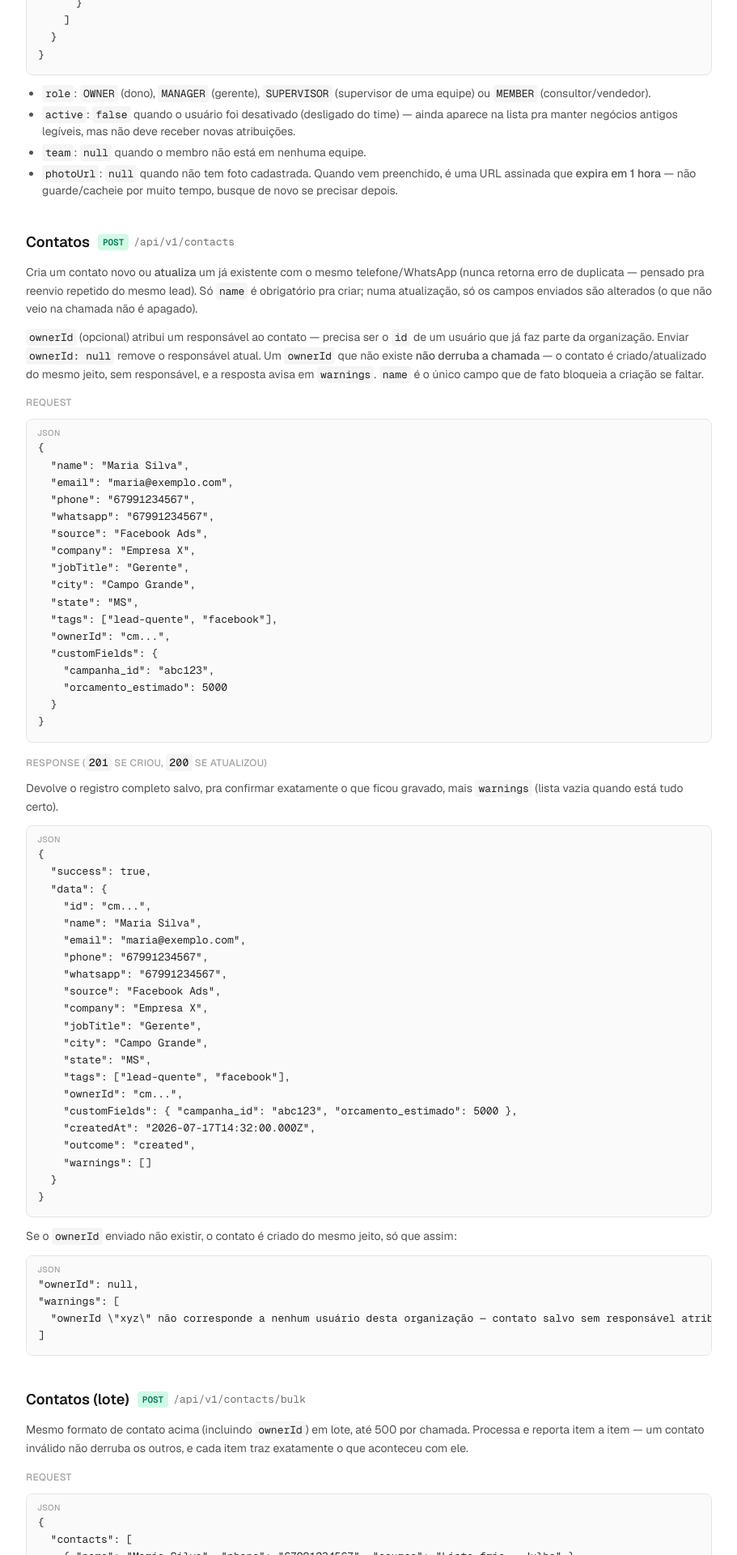
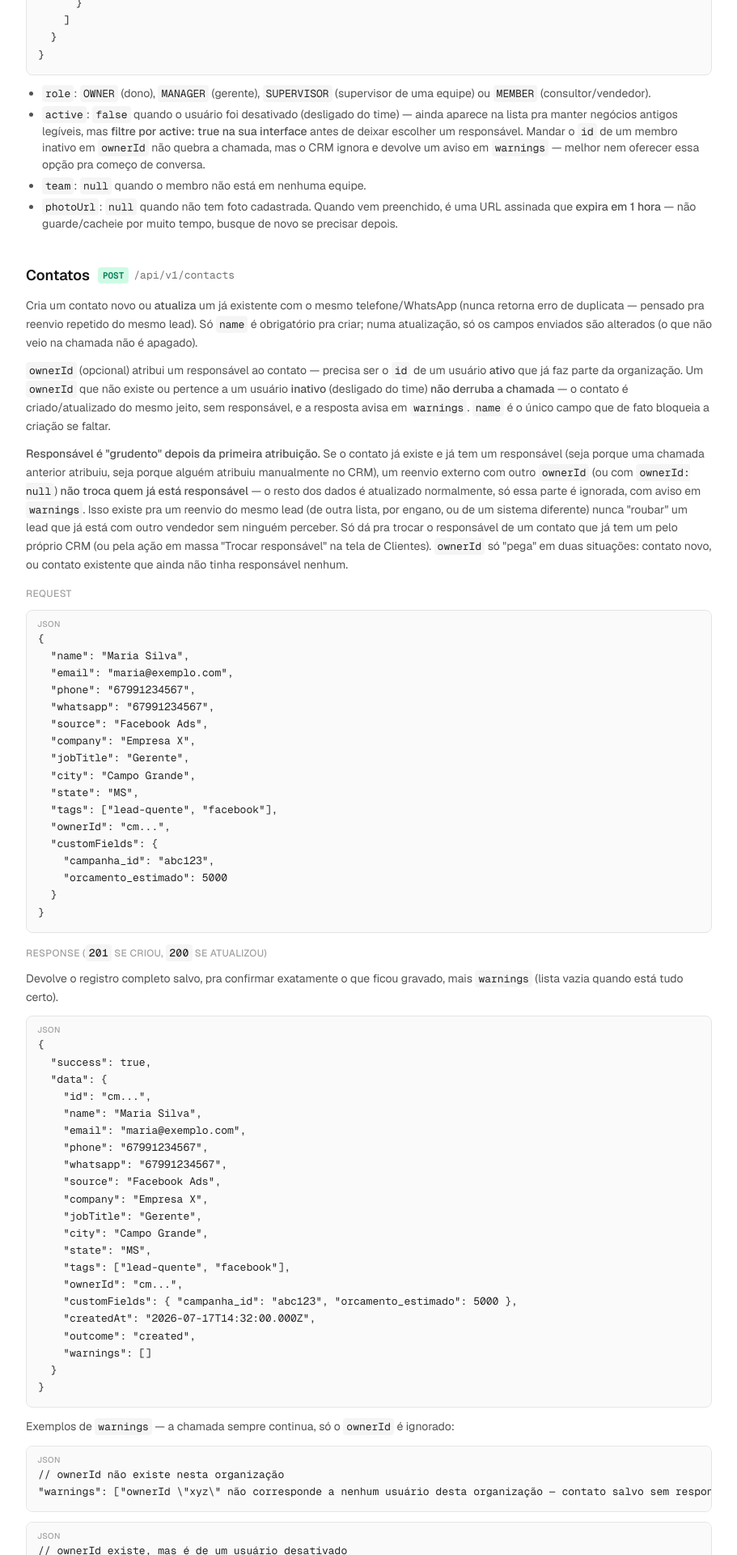
Before and after one commit to gabrielferreiraz/crmreobote, a Next.js app: page /docs in a window 1280 px wide. Shown: the part 1980-3900 px from the top of the page at 81% size, without its empty margins (312-1223 px from the left). Built offline with nearby package versions, Linux system fonts and the light colour scheme.

Commit message:
endpoints para lista

```diff
--- a/app/api/v1/deals/route.ts
+++ b/app/api/v1/deals/route.ts
@@ -140,11 +140,14 @@ export async function POST(req: Request) {
       const membership = await prisma.organizationUser.findUnique({
         where: { organizationId_userId: { organizationId: access.organizationId, userId: ownerId } },
       });
-      // Um ownerId errado não pode derrubar o negócio inteiro — cai pra
-      // atribuição automática (mesmo fallback de quando ownerId não vem) e
-      // avisa no lugar de rejeitar a chamada.
+      // Um ownerId errado/inativo não pode derrubar o negócio inteiro — cai
+      // pra atribuição automática (mesmo fallback de quando ownerId não vem)
+      // e avisa no lugar de rejeitar a chamada.
       if (!membership) {
         warnings.push(`ownerId "${ownerId}" não corresponde a nenhum usuário desta organização — atribuído automaticamente.`);
+        ownerId = undefined;
+      } else if (!membership.active) {
+        warnings.push(`ownerId "${ownerId}" corresponde a um usuário inativo desta organização — atribuído automaticamente.`);
         ownerId = undefined;
       }
     }
--- a/app/docs/page.tsx
+++ b/app/docs/page.tsx
@@ -178,7 +178,11 @@ Authorization: Bearer crm_xxxxxxxxxxxxxxxxxxxxxxxxxxxxxxxxxxxxxxxxxxxxxxxx`}</Co
               </li>
               <li>
                 <Code>active</Code>: <Code>false</Code> quando o usuário foi desativado (desligado do time) — ainda
-                aparece na lista pra manter negócios antigos legíveis, mas não deve receber novas atribuições.
+                aparece na lista pra manter negócios antigos legíveis, mas{" "}
+                <strong className="font-medium">filtre por active: true na sua interface</strong> antes de deixar
+                escolher um responsável. Mandar o <Code>id</Code> de um membro inativo em <Code>ownerId</Code> não
+                quebra a chamada, mas o CRM ignora e devolve um aviso em <Code>warnings</Code> — melhor nem oferecer
+                essa opção pra começo de conversa.
               </li>
               <li>
                 <Code>team</Code>: <Code>null</Code> quando o membro não está em nenhuma equipe.
@@ -200,10 +204,24 @@ Authorization: Bearer crm_xxxxxxxxxxxxxxxxxxxxxxxxxxxxxxxxxxxxxxxxxxxxxxxx`}</Co
             </P>
             <P>
               <Code>ownerId</Code> (opcional) atribui um responsável ao contato — precisa ser o <Code>id</Code> de um
-              usuário que já faz parte da organização. Enviar <Code>ownerId: null</Code> remove o responsável atual.
-              Um <Code>ownerId</Code> que não existe <strong className="font-medium">não derruba a chamada</strong> —
-              o contato é criado/atualizado do mesmo jeito, sem responsável, e a resposta avisa em{" "}
-              <Code>warnings</Code>. <Code>name</Code> é o único campo que de fato bloqueia a criação se faltar.
+              usuário <strong className="font-medium">ativo</strong> que já faz parte da organização. Um{" "}
+              <Code>ownerId</Code> que não existe ou pertence a um usuário{" "}
+              <strong className="font-medium">inativo</strong> (desligado do time){" "}
+              <strong className="font-medium">não derruba a chamada</strong> — o contato é criado/atualizado do
+              mesmo jeito, sem responsável, e a resposta avisa em <Code>warnings</Code>. <Code>name</Code> é o único
+              campo que de fato bloqueia a criação se faltar.
+            </P>
+            <P>
+              <strong className="font-medium">Responsável é &quot;grudento&quot; depois da primeira atribuição.</strong>{" "}
+              Se o contato já existe e já tem um responsável (seja porque uma chamada anterior atribuiu, seja porque
+              alguém atribuiu manualmente no CRM), um reenvio externo com outro <Code>ownerId</Code> (ou com{" "}
+              <Code>ownerId: null</Code>) <strong className="font-medium">não troca quem já está responsável</strong>{" "}
+              — o resto dos dados é atualizado normalmente, só essa parte é ignorada, com aviso em{" "}
+              <Code>warnings</Code>. Isso existe pra um reenvio do mesmo lead (de outra lista, por engano, ou de um
+              sistema diferente) nunca &quot;roubar&quot; um lead que já está com outro vendedor sem ninguém
+              perceber. Só dá pra trocar o responsável de um contato que já tem um pelo próprio CRM (ou pela ação em
+              massa &quot;Trocar responsável&quot; na tela de Clientes). <Code>ownerId</Code> só &quot;pega&quot; em
+              duas situações: contato novo, ou contato existente que ainda não tinha responsável nenhum.
             </P>
             <SubHeading>Request</SubHeading>
             <CodeBlock lang="json">{`{
@@ -252,12 +270,14 @@ Authorization: Bearer crm_xxxxxxxxxxxxxxxxxxxxxxxxxxxxxxxxxxxxxxxxxxxxxxxx`}</Co
   }
 }`}</CodeBlock>
             <P>
-              Se o <Code>ownerId</Code> enviado não existir, o contato é criado do mesmo jeito, só que assim:
+              Exemplos de <Code>warnings</Code> — a chamada sempre continua, só o <Code>ownerId</Code> é ignorado:
             </P>
-            <CodeBlock lang="json">{`"ownerId": null,
-"warnings": [
-  "ownerId \\"xyz\\" não corresponde a nenhum usuário desta organização — contato salvo sem responsável atribuído."
-]`}</CodeBlock>
+            <CodeBlock lang="json">{`// ownerId não existe nesta organização
+"warnings": ["ownerId \\"xyz\\" não corresponde a nenhum usuário desta organização — contato salvo sem responsável atribuído."]`}</CodeBlock>
+            <CodeBlock lang="json">{`// ownerId existe, mas é de um usuário desativado
+"warnings": ["ownerId \\"xyz\\" corresponde a um usuário inativo desta organização — contato salvo sem responsável atribuído."]`}</CodeBlock>
+            <CodeBlock lang="json">{`// contato já existia e já tinha responsável — ownerId novo foi ignorado de propósito
+"warnings": ["ownerId enviado foi ignorado — este contato já tem um responsável atribuído; reenvio externo não troca quem já está responsável (altere pelo CRM se for intencional)."]`}</CodeBlock>
           </Section>
 
           <Section
@@ -310,9 +330,12 @@ Authorization: Bearer crm_xxxxxxxxxxxxxxxxxxxxxxxxxxxxxxxxxxxxxxxxxxxxxxxx`}</Co
               primeira etapa dela; mandar só um dos dois é ignorado (o outro também) e a resposta avisa em{" "}
               <Code>warnings</Code>. <Code>stageId</Code> também precisa pertencer de fato à{" "}
               <Code>pipelineId</Code> informada, senão a chamada é rejeitada (<Code>400</Code>).{" "}
-              <Code>ownerId</Code> opcional: sem ele (ou se o <Code>ownerId</Code> enviado não existir), atribui
-              automaticamente ao vendedor com menos negócios abertos no momento — nesse segundo caso a resposta vem
-              com um aviso em <Code>warnings</Code>, mas o negócio é criado do mesmo jeito.
+              <Code>ownerId</Code> opcional: sem ele (ou se o <Code>ownerId</Code> enviado não existir, ou pertencer
+              a um usuário inativo), atribui automaticamente ao vendedor com menos negócios abertos no momento —
+              nesses casos a resposta vem com um aviso em <Code>warnings</Code>, mas o negócio é criado do mesmo
+              jeito. Diferente de contato, negócio é sempre criado do zero (nunca &quot;atualiza&quot; um existente),
+              então não existe a regra de responsável &quot;grudento&quot; aqui — cada chamada decide o{" "}
+              <Code>ownerId</Code> daquele negócio novo, sem herdar nada de negócios anteriores.
             </P>
             <P>
               <Code>value</Code>, <Code>name</Code>, <Code>creditType</Code>, <Code>description</Code> e{" "}
--- a/lib/api/upsert-contact.ts
+++ b/lib/api/upsert-contact.ts
@@ -71,15 +71,30 @@ export async function upsertContactFromIntegration(
   }
   if ("ownerId" in input) {
     const ownerId = typeof input.ownerId === "string" ? input.ownerId : null;
-    if (ownerId) {
+    const currentResponsavelId = duplicate?.responsavelId ?? null;
+
+    // Responsável é "grudento" depois da primeira atribuição — um reenvio
+    // externo do mesmo lead (de outra lista, ou por engano com outro
+    // ownerId) nunca deve trocar quem já está cuidando dele. Só entra aqui
+    // se o contato ainda não tinha responsável, ou se o ownerId mandado é
+    // exatamente o mesmo que já está atribuído (não muda nada de qualquer
+    // jeito). Trocar responsável depois disso é uma ação deliberada, feita
+    // no próprio CRM (ou na ação em massa "Trocar responsável").
+    if (currentResponsavelId && ownerId !== currentResponsavelId) {
+      warnings.push(
+        "ownerId enviado foi ignorado — este contato já tem um responsável atribuído; reenvio externo não troca quem já está responsável (altere pelo CRM se for intencional).",
+      );
+    } else if (ownerId) {
       const membership = await prisma.organizationUser.findUnique({
         where: { organizationId_userId: { organizationId, userId: ownerId } },
       });
       // Responsável é só informativo — nunca vale a pena perder o lead inteiro
-      // por causa de um ownerId errado/desconhecido. Avisa e segue sem
-      // atribuir, em vez de rejeitar a chamada inteira.
+      // por causa de um ownerId errado/desconhecido/inativo. Avisa e segue
+      // sem atribuir, em vez de rejeitar a chamada inteira.
       if (!membership) {
         warnings.push(`ownerId "${ownerId}" não corresponde a nenhum usuário desta organização — contato salvo sem responsável atribuído.`);
+      } else if (!membership.active) {
+        warnings.push(`ownerId "${ownerId}" corresponde a um usuário inativo desta organização — contato salvo sem responsável atribuído.`);
       } else {
         data.responsavelId = ownerId;
       }
--- a/lib/contact-duplicate.ts
+++ b/lib/contact-duplicate.ts
@@ -5,7 +5,7 @@ export async function findDuplicateContact(
   phoneNormalized: string | null,
   whatsappNormalized: string | null,
   excludeId?: string,
-): Promise<{ message: string; contactId: string } | null> {
+): Promise<{ message: string; contactId: string; responsavelId: string | null } | null> {
   if (!phoneNormalized && !whatsappNormalized) return null;
 
   const existing = await prisma.contact.findFirst({
@@ -22,7 +22,15 @@ export async function findDuplicateContact(
   if (!existing) return null;
 
   if (phoneNormalized && existing.phoneNormalized === phoneNormalized) {
-    return { message: `Já existe um contato com esse telefone: ${existing.name}.`, contactId: existing.id };
+    return {
+      message: `Já existe um contato com esse telefone: ${existing.name}.`,
+      contactId: existing.id,
+      responsavelId: existing.responsavelId,
+    };
   }
-  return { message: `Já existe um contato com esse WhatsApp: ${existing.name}.`, contactId: existing.id };
+  return {
+    message: `Já existe um contato com esse WhatsApp: ${existing.name}.`,
+    contactId: existing.id,
+    responsavelId: existing.responsavelId,
+  };
 }
```
Also changed, not shown: 1 other file (tests, documents, lock files or other folders).
